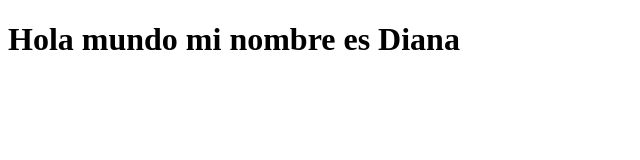
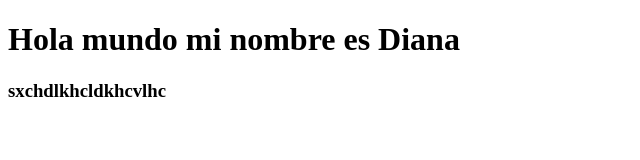
Before and after one commit to diankhe12/myFirstRepo, a plain HTML site: page index.html in a window 1280 px wide. Shown: the whole page, without its empty margins (0-640 px from the left). Drawn offline with Linux system fonts and the light colour scheme.

Commit message:
cargando segundo repo

```diff
--- a/index.html
+++ b/index.html
@@ -8,6 +8,6 @@
 </head>
 <body>
     <h1>Hola mundo mi nombre es Diana</h1>
-
+    <h3>sxchdlkhcldkhcvlhc</h3>
 </body>
 </html>
```
